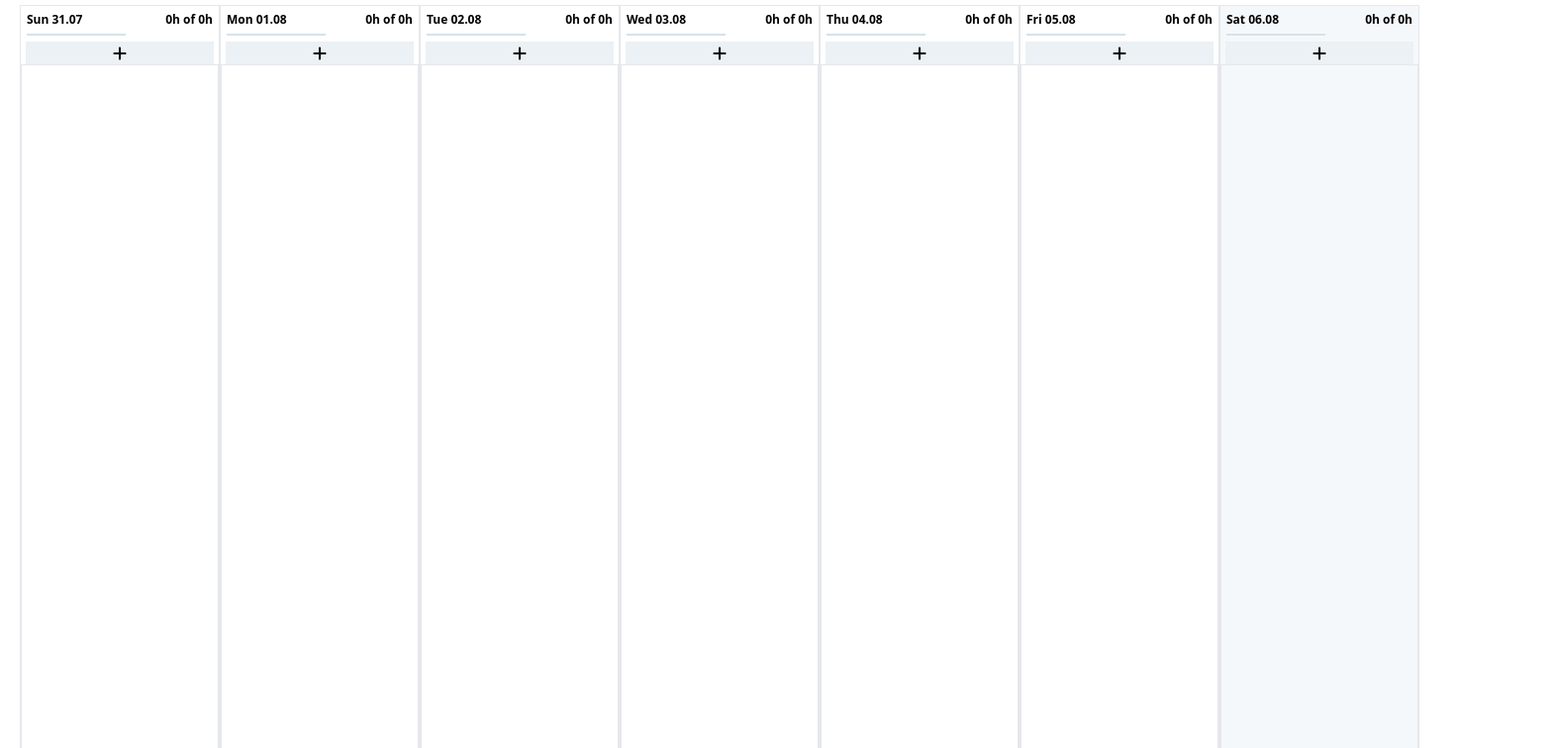
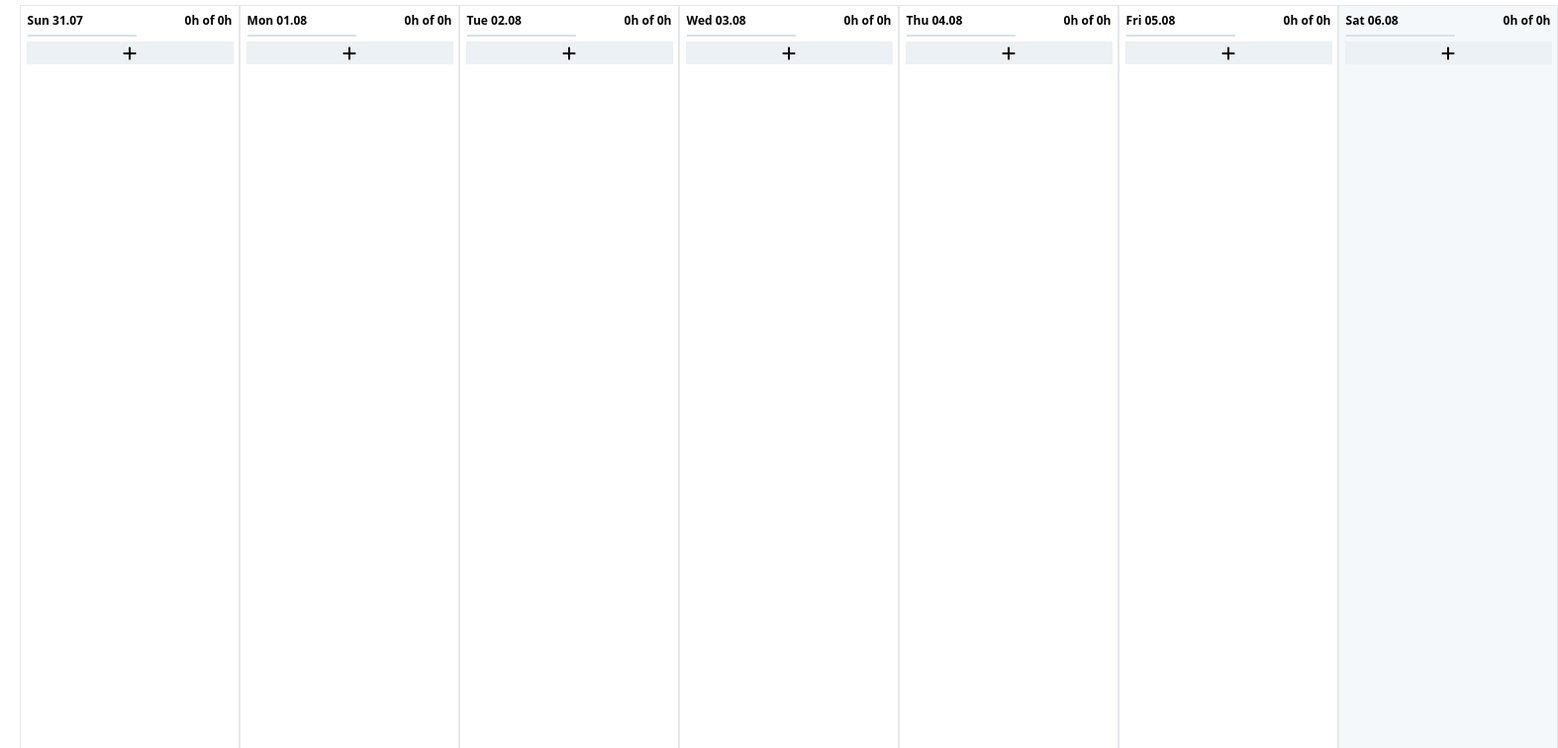
Before and after one commit to MaratReactJs/Jira, a React (Create React App) app: page / in a window 1280 px wide. Shown: the top 756 px of the page at 99% size, 1574 px wide, since content can reach past the window. Built offline with nearby package versions, Linux system fonts and the light colour scheme.

Commit message:
DnD finish

```diff
--- a/src/components/day.jsx
+++ b/src/components/day.jsx
@@ -9,9 +9,7 @@ const Day = ({ date }) => {
 	const [hidden, setHidden] = useState(false);
 	const [arrItemLog, setArrItemLog] = useState();
 
-	console.log(arrItemLog, "chek");
 	const handleDropArr = (e, item) => {
-		//console.log(item.id, "item");
 		const upgradeItem = { ...item, date: date, id: Math.random() };
 		setArrLog([...arrLog, upgradeItem]);
 	};
@@ -45,7 +43,7 @@ const Day = ({ date }) => {
 			<div className="w-3/6 h-[2px]  bg-[#d6e2e9] mt-[3%] mx-[3%] " />
 
 			<div
-				className="w-[200px]  h-[3,5%]  mt-[3%]   text-center flex justify-around  rounded "
+				className="w-[220px]  h-[3,5%]  mt-[5px]   text-center flex justify-around  rounded "
 				onMouseOut={() => setHidden(false)}
 				onMouseOver={() => setHidden(true)}>
 				<div
@@ -57,7 +55,7 @@ const Day = ({ date }) => {
 				</div>
 				<button
 					className={
-						"w-[46%] bg-[#ebf1f4] h-[23px] font-bold text-xs text-center hover:bg-[#d6e2e9] " +
+						"w-[105px] bg-[#ebf1f4] h-[23px] font-bold text-xs text-center hover:bg-[#d6e2e9] " +
 						(!hidden ? "hidden" : "")
 					}
 					onClick={() => createLog(date)}>
@@ -65,14 +63,14 @@ const Day = ({ date }) => {
 				</button>
 				<button
 					className={
-						"w-[46%] bg-[#ebf1f4] h-[23px] font-bold text-xs text-center hover:bg-[#d6e2e9] " +
+						"w-[105px] bg-[#ebf1f4] h-[23px] font-bold text-xs text-center hover:bg-[#d6e2e9] " +
 						(!hidden ? "hidden" : "")
 					}>
 					Plan Time
 				</button>
 			</div>
 			<div
-				className="w-[200px] h-screen border border-[black]-500"
+				className="w-[220px] h-screen "
 				onDragOver={(e) => handleDragOverArr(e)}
 				onDrop={(e) => handleDropArr(e, arrItemLog)}>
 				{" "}
--- a/src/components/log.jsx
+++ b/src/components/log.jsx
@@ -1,4 +1,4 @@
-import React, { useRef, useState } from "react";
+import React, { useState } from "react";
 import Moment from "react-moment";
 import { FontAwesomeIcon } from "@fortawesome/react-fontawesome";
 import {
@@ -9,11 +9,9 @@ import {
 
 const Log = ({ logItem, deleteLog, id, arrLog, setArrLog, getArrItemLog }) => {
 	const [show, setShow] = useState(false);
-	const logRef = useRef();
 
 	//происходит, когда пользователь начинает перетаскивать элемент
 	const handleDragStart = (e, item) => {
-		logRef.current.style.background = "yellow";
 		getArrItemLog(item);
 	};
 
@@ -25,12 +23,10 @@ const Log = ({ logItem, deleteLog, id, arrLog, setArrLog, getArrItemLog }) => {
 	//происходит, когда перетаскиваемый элемент находится над целью перетаскивания
 	const handleDragOver = (e) => {
 		e.preventDefault(e);
-		logRef.current.style.background = "green";
 	};
 
 	// происходит, когда перетаскиваемый элемент перетаскивается на цель перетаскивания
 	const handleDrop = (e, item) => {
-		logRef.current.style.background = "blue";
 		const upgradeItem = { ...item, id: Math.random() };
 		getArrItemLog(upgradeItem);
 
@@ -39,7 +35,6 @@ const Log = ({ logItem, deleteLog, id, arrLog, setArrLog, getArrItemLog }) => {
 
 	//происходит, когда пользователь закончил перетаскивание элемента
 	const handleDragEnd = (e, item) => {
-		logRef.current.style.background = "orange";
 		e.preventDefault(e);
 		setArrLog(arrLog.filter((el) => el.id !== item.id));
 	};
@@ -54,8 +49,7 @@ const Log = ({ logItem, deleteLog, id, arrLog, setArrLog, getArrItemLog }) => {
 			/* 	onDragLeave={(e) => handleDragLeave(e)} */
 			onDragOver={(e) => handleDragOver(e)}
 			onDrop={(e) => handleDrop(e, logItem)}
-			onDragEnd={(e) => handleDragEnd(e, logItem)}
-			ref={logRef}>
+			onDragEnd={(e) => handleDragEnd(e, logItem)}>
 			<div className="font-bold text-xs z-10 absolute ml-2 mt-1">
 				<Moment format="MMM YYYY">{Date.parse(logItem.date)}</Moment> - Название
 				карты
```
